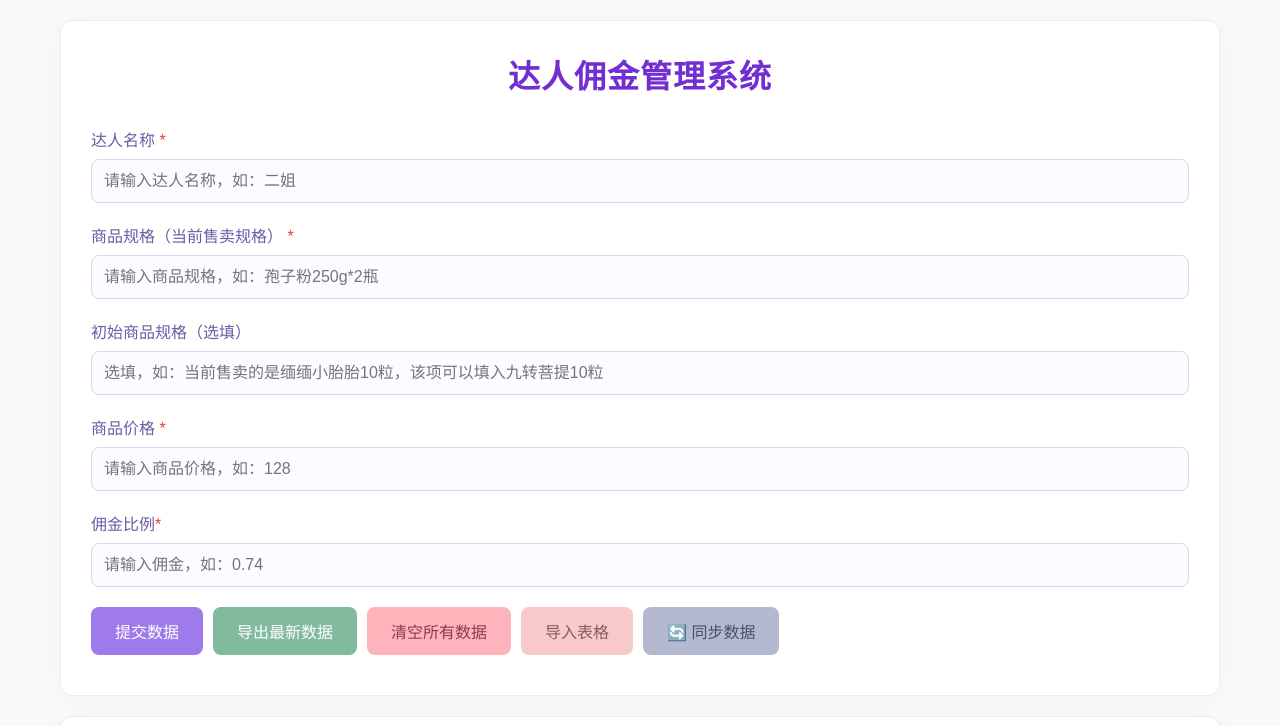
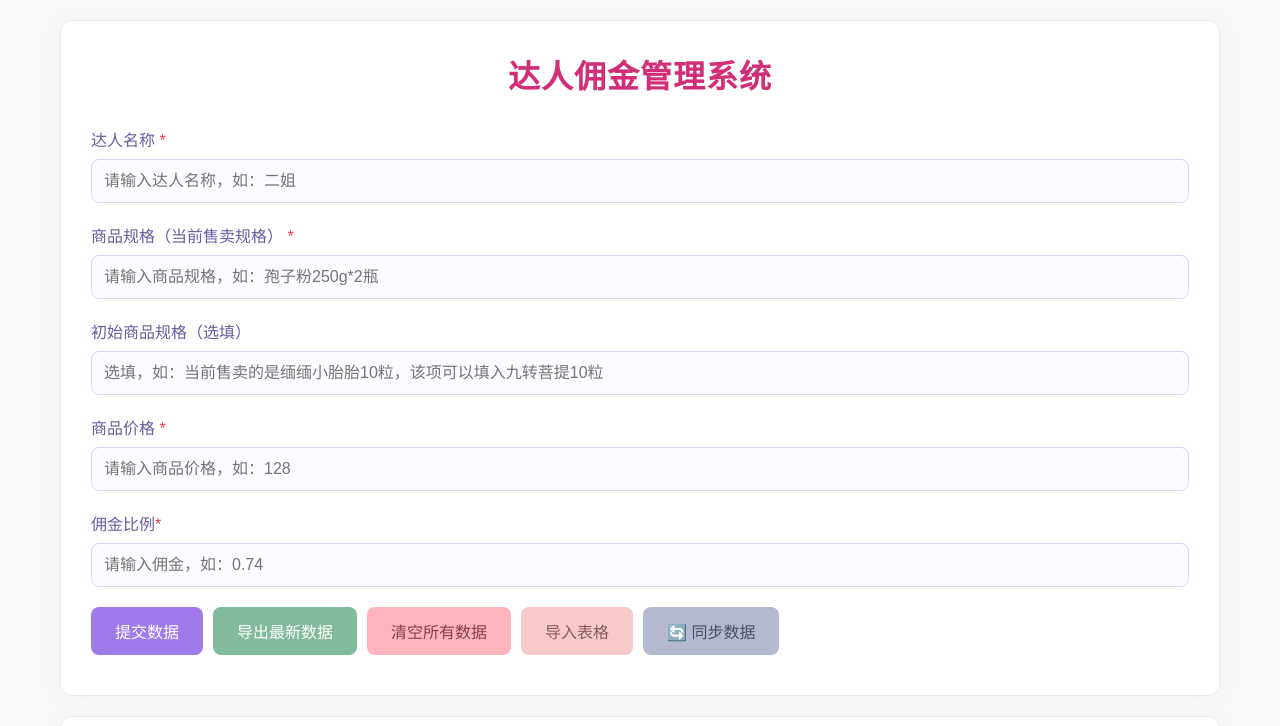
Before and after one commit to pinguo-77/daren, a plain HTML site: page index.html in a window 1280 px wide. Shown: the top 726 px of the page. Drawn offline with nearby package versions, Linux system fonts and the light colour scheme; no server answers.

Commit message:
修改标题颜色

```diff
--- a/index.html
+++ b/index.html
@@ -27,7 +27,7 @@
         }
         h1 {
             text-align: center;
-            color: #722ed1;
+            color: #d12e77;
             margin-bottom: 30px;
             font-weight: 600;
             letter-spacing: 1px;
```
